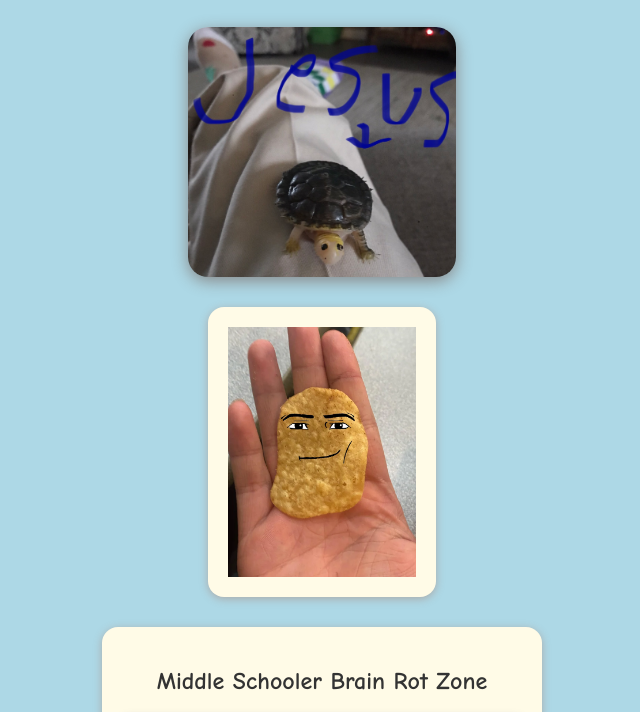
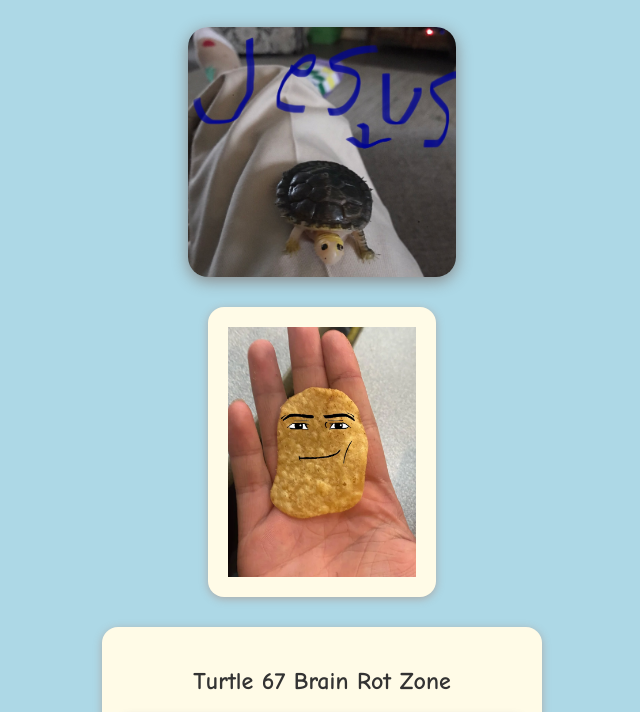
Before and after one commit to cool3000liam/Turtle_Website, a plain HTML site: page index.html in a window 1280 px wide. Shown: the part 61-773 px from the top of the page, without its empty margins (318-958 px from the left). Drawn offline with Linux system fonts and the light colour scheme.

Commit message:
Update funny text to Turtle 67

```diff
--- a/index.html
+++ b/index.html
@@ -45,7 +45,7 @@
   <img src="67296B73-0256-44C6-8EE8-473882BB998E_1_201_a.jpeg" alt="Partying turtle photo">
   <img src="chicci_nugit.jpg" alt="Chicci Nugit" class="funny">
   <div class="funny">
-    <h2>Middle Schooler Brain Rot Zone</h2>
+    <h2>Turtle 67 Brain Rot Zone</h2>
     <ul>
       <li>Why did the turtle cross the road? To get to the party, duh!</li>
       <li>POV: You just got Rickrolled by a turtle 🐢🎶</li>
```
